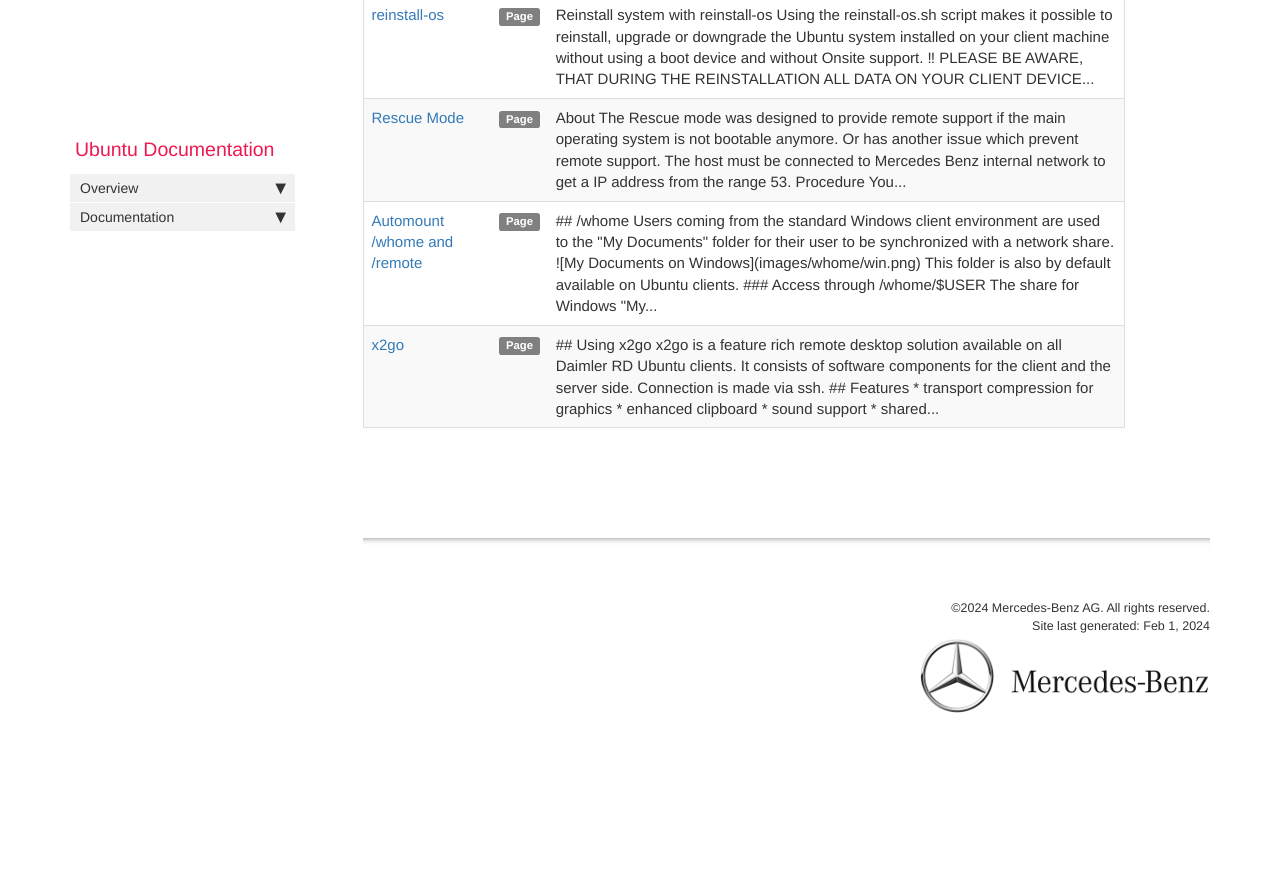
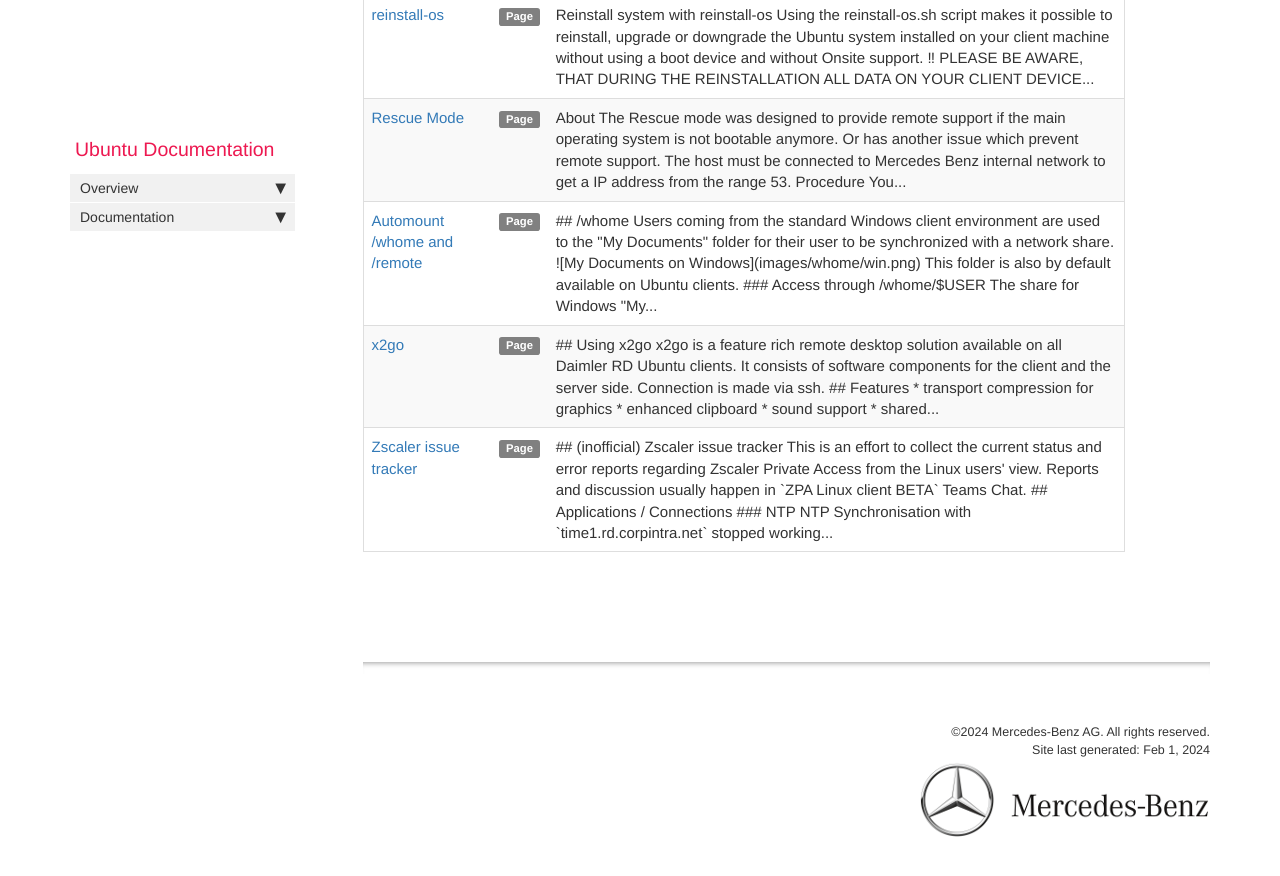
Before and after one commit to RajputPawan/Prometheus, a Jekyll site: the page built from pages/tags/tag_docs.md, in a window 1280 px wide and 900 px high, scrolled down 2868 px. Shown: the top 876 px of the window. Built offline with Jekyll 4.4.1, drawn with Linux system fonts in a browser that asks for light colours; comment, search, counter and statistics services are not loaded; before the commit the page ends 3644 px from its top, so only the background shows below that.

Commit message:
make bare-bones zscaler issue tracker

````diff
--- a/_data/sidebars/default_sidebar.yml
+++ b/_data/sidebars/default_sidebar.yml
@@ -111,6 +111,10 @@
           url: /macaddress_passthrough.html
           output: web, pdf
 
+        - title: Zscaler issue tracker
+          url: /zscaler_issues.html
+          output: web, pdf
+
       - title: Installation
         output: web
         subfolderitems:
--- /dev/null
+++ b/pages/docs/zscaler_issues.md
@@ -0,0 +1,41 @@
+---
+title: Zscaler issue tracker
+permalink: zscaler_issues.html
+sidebar: default_sidebar
+tags: [docs]
+keywords: vpn, zscaler
+last_updated: February 1, 2024
+toc: true
+folder: docs
+---
+
+## (inofficial) Zscaler issue tracker
+
+This is an effort to collect the current status and error reports regarding
+Zscaler Private Access from the Linux users' view.
+
+Reports and discussion usually happen in `ZPA Linux client BETA` Teams Chat.
+
+## Applications / Connections
+
+### NTP
+
+NTP Synchronisation with `time1.rd.corpintra.net` stopped working (again).
+UDP Port 123, bidirectional.
+
+```
+systemd-timesyncd[...]: Timed out waiting for reply from 100.64.1.36:123 (time1.rd.corpintra.net).
+```
+
+#### Timeline
+
+* 2024-12-06: reported
+* 2024-01-31: reported again
+
+### VNC
+
+TCP Port Range 5900 - 5999.
+
+#### Timeline
+
+* 2023-11-17: reported
````
